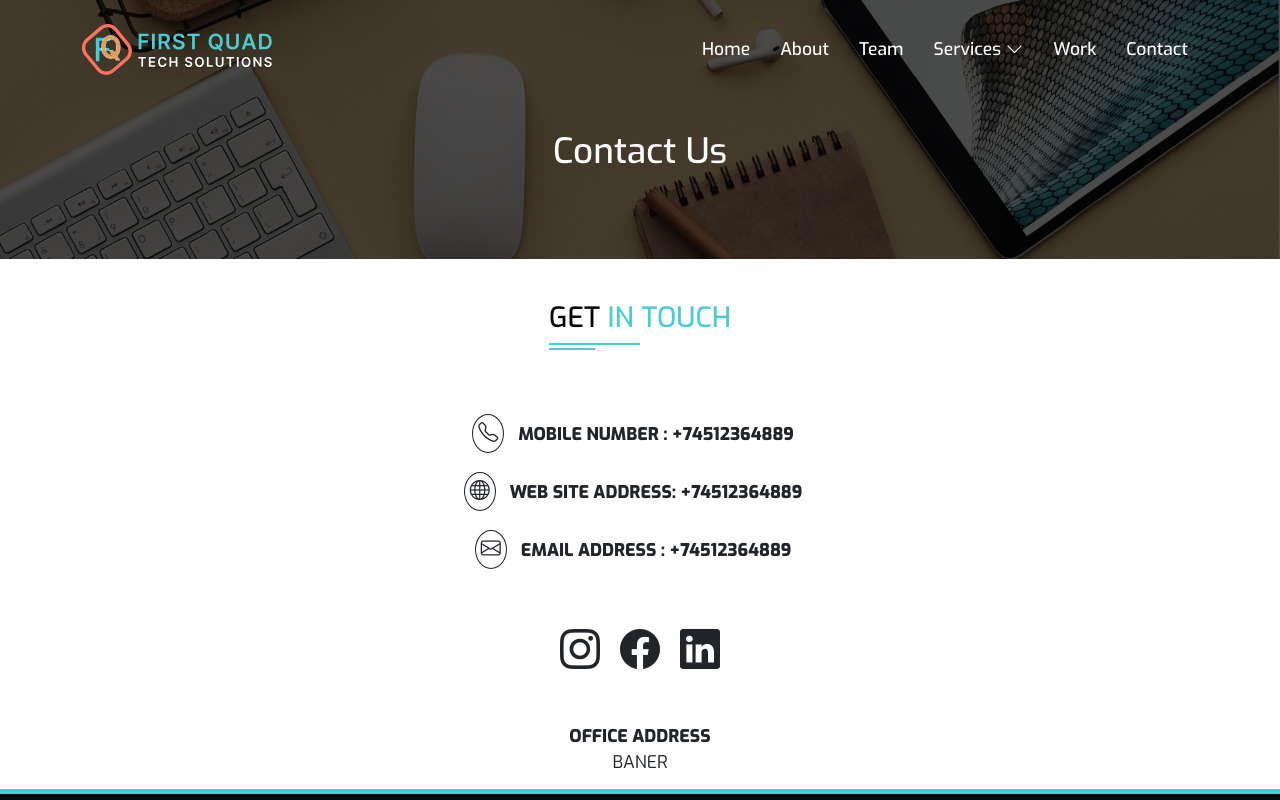
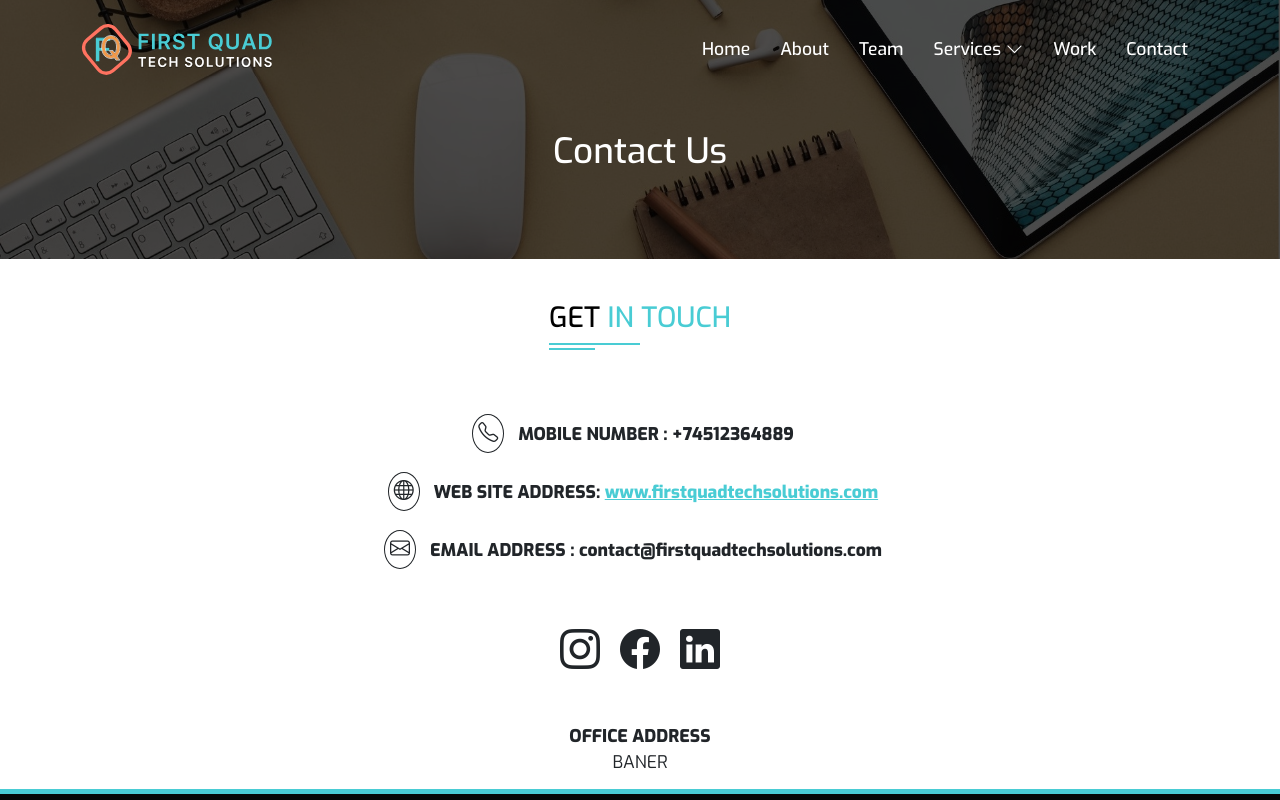
Before and after one commit to sagarkhese1990/FirstQuadTechSolutions, an Angular app: page /contact in a window 1280 px wide. Shown: the top 800 px of the page. Built offline with nearby package versions, Linux system fonts and the light colour scheme.

Commit message:
updated contact details

```diff
--- a/src/app/contact/contact.component.html
+++ b/src/app/contact/contact.component.html
@@ -9,11 +9,11 @@
     </div>
     <div class="py-3 text-center">
         <i class="bi bi-globe icon-wrapper align-items-start"></i>
-            <strong class="p-3">WEB SITE ADDRESS: +74512364889</strong>
+            <strong class="p-3">WEB SITE ADDRESS: <a href="https://www.firstquadtechsolutions.com"> www.firstquadtechsolutions.com </a> </strong>
     </div>
     <div class="py-3 text-center">
         <i class="bi bi-envelope icon-wrapper align-items-start"></i>
-            <strong class="p-3">EMAIL ADDRESS : +74512364889</strong>
+            <strong class="p-3">EMAIL ADDRESS : contact@firstquadtechsolutions.com </strong>
     </div>
 </section>
 
```
Also changed, not shown: 1 other file (tests, documents, lock files or other folders).
